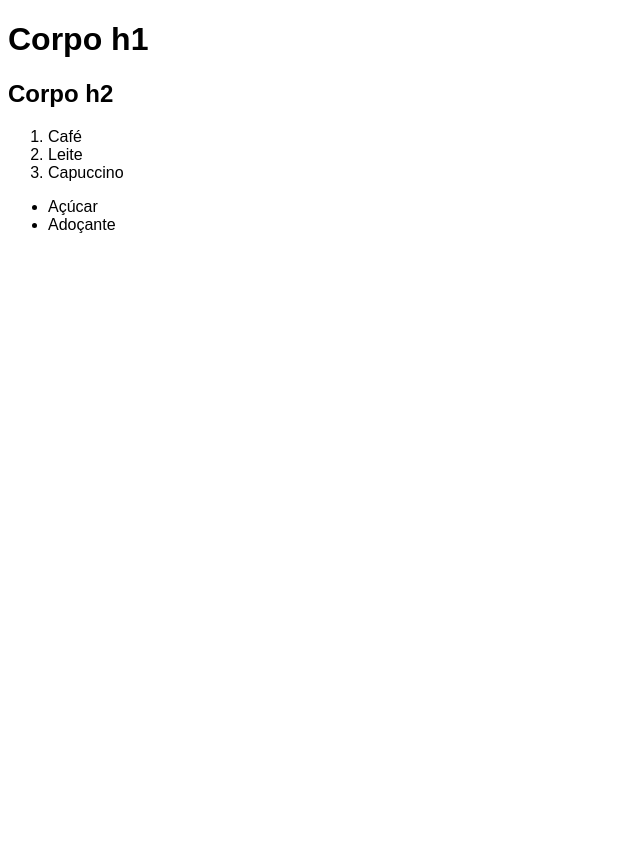
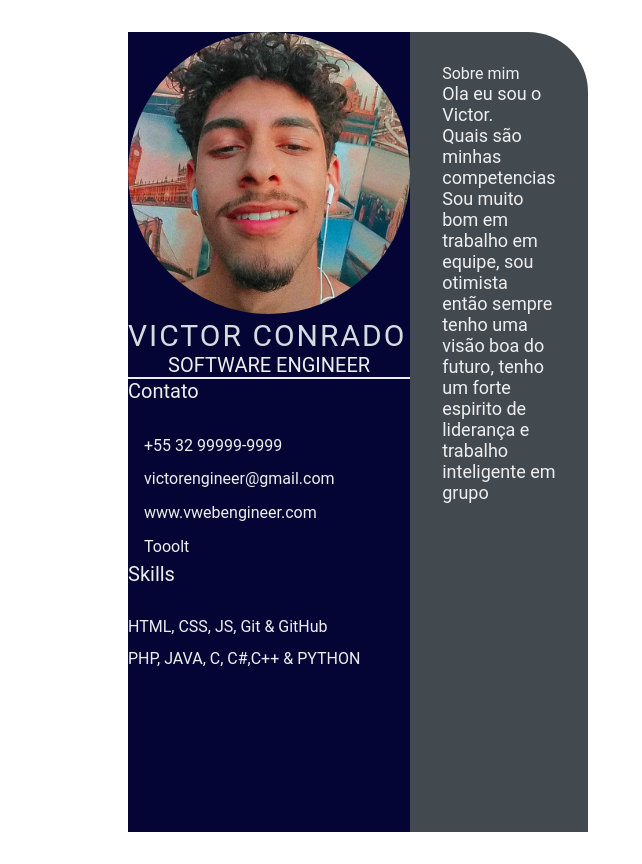
Before and after one commit to VictorConrado/devweekgit.github.io, a plain HTML site: page index.html in a window 1280 px wide. Shown: the whole page, without its empty margins (0-642 px from the left). Before the commit the page ends 800 px from the top, so only its background shows below. Drawn offline with Linux system fonts and the light colour scheme.

Commit message:
feature: add index.html

```diff
--- a/index.html
+++ b/index.html
@@ -1,27 +1,51 @@
 <!DOCTYPE html>
-<html lang="pt-br">
+<html lang="en">
 <head>
     <meta charset="UTF-8">
     <meta http-equiv="X-UA-Compatible" content="IE=edge">
     <meta name="viewport" content="width=device-width, initial-scale=1.0">
-    <title>Cabeça</title>
-    <style>
-        body{
-            font-family: Arial, Helvetica, sans-serif;
-        }
-    </style>
+    <title>Victor Conrado CV</title>
+    <link rel="stylesheet" href="style.css">
 </head>
 <body>
-    <h1>Corpo h1</h1>
-    <h2>Corpo h2</h2>
-    <ol>
-        <li>Café</li>
-        <li>Leite</li>
-        <li>Capuccino</li>
-    </ol>
-    <ul>
-        <li>Açúcar</li>
-        <li>Adoçante</li>
-    </ul>
+    <main class="resume-contents">
+        <section class="left-section">
+           <section class="left-section-content">
+            <div class="profile">
+             <img class="profile-image" src="foto.jpg" alt="profile-image">
+             <p class="name">Victor Conrado</p>
+             <p class="profession">Software Engineer</p>
+            </div>
+            <div class="contact-info">
+                <p class="left-title">Contato</p>
+                <ul>
+                    <li><i class="fa fa-phone"></i>+55 32 99999-9999</li>
+                    <li><i class="fa fa-envelope"></i>victorengineer@gmail.com</li>
+                    <li><i class="fa fa-globe"></i>www.vwebengineer.com</li>
+                    <li><i class="fa fa-github"></i>Tooolt</li>
+                </ul>
+            </div>
+            <div class="skills">
+                <p class="left-title">Skills</p>
+                <ul>
+                    <li><p>HTML, CSS, JS, Git & GitHub</p></li>
+                    <li><p>PHP, JAVA, C, C#,C++ & PYTHON</p></li>
+                </ul>
+            </div>
+            </section>
+       </section>
+        <section>
+           <section class="right-section">
+               <div class="right-section-contents">
+                 <section class="about gap">
+                    <div class="right-title">Sobre mim</div>
+                     <p class="about-me-contents">Ola eu sou o Victor.</br>
+                    Quais são minhas competencias</br>
+                    Sou muito bom em trabalho em equipe, sou otimista então sempre tenho uma visão boa do futuro, tenho um forte espirito de liderança e trabalho inteligente em grupo
+                    </p>
+                 </section>
+               </div>
+           </section>
+        </section>
 </body>
 </html>
--- /dev/null
+++ b/style.css
@@ -0,0 +1,103 @@
+* {
+    margin: 0;
+    padding: 0;
+    box-sizing: border-box;
+    list-style: none;
+    font-family: 'Roboto', sans-serif;
+}
+
+.resume-contents {
+    min-height: 100vh;
+    width: 80%;
+    margin: 2rem auto;
+    display: grid;
+    grid-template-columns: repeat(7, 1fr);
+}
+
+.left-section {
+    grid-column: span 2;
+    height: 100%;
+    background-color: #040535;
+}
+
+.right-section {
+    grid-column: span 6;
+    height: 100%;
+    background-color: #424a50;
+    border-radius: 0px 60px 0px 0px;
+}
+
+.left-section-contents{
+    padding: 2rem 2rem;
+}
+
+.profile {
+    width: 100%;
+    border-bottom: 2px solid #eeeeee;
+}
+
+.profile .profile-image {
+    width: 100%;
+    border-radius: 100%;
+}
+
+.name {
+    color: #D6DBDF;
+    font-size: 30px;
+    letter-spacing: 2px;
+    text-transform: uppercase;
+}
+
+.profession {
+    color: #eeeeee;
+    font-size: 20px;
+    text-transform: uppercase;
+    text-align: center;
+}
+
+/* .contact-info { border-bottom: 2px solid #1B2631; } */
+.left-title {
+    color: #eeeeee;
+    font-size: 20px;
+}
+
+.contact-info ul {
+    padding-top: 1.5rem;
+}
+
+.contact-info ul li,
+.references ul li {
+    padding: .4rem 0;
+    color: #eeeeee;
+}
+
+.contact-info ul li i,
+.references ul li i {
+    padding-right: 1rem;
+    font-size: 18px;
+    color: #eeeeee;
+}
+
+.skills ul {
+    padding-top: 1.5rem;
+}
+.skills ul li p {
+    padding: .4rem 0;
+    color: #eeeeee;
+}
+
+.right-section-contents {
+    padding: 2rem 2rem;
+}
+
+.right-title {
+    color: #eeeeee;
+}
+
+.gap {
+    padding-bottom: 2rem;
+}
+.about-me-contents {
+    font-size: 18px;
+    color: #eeeeee;
+}
```
Also changed, not shown: foto.jpg (added).
